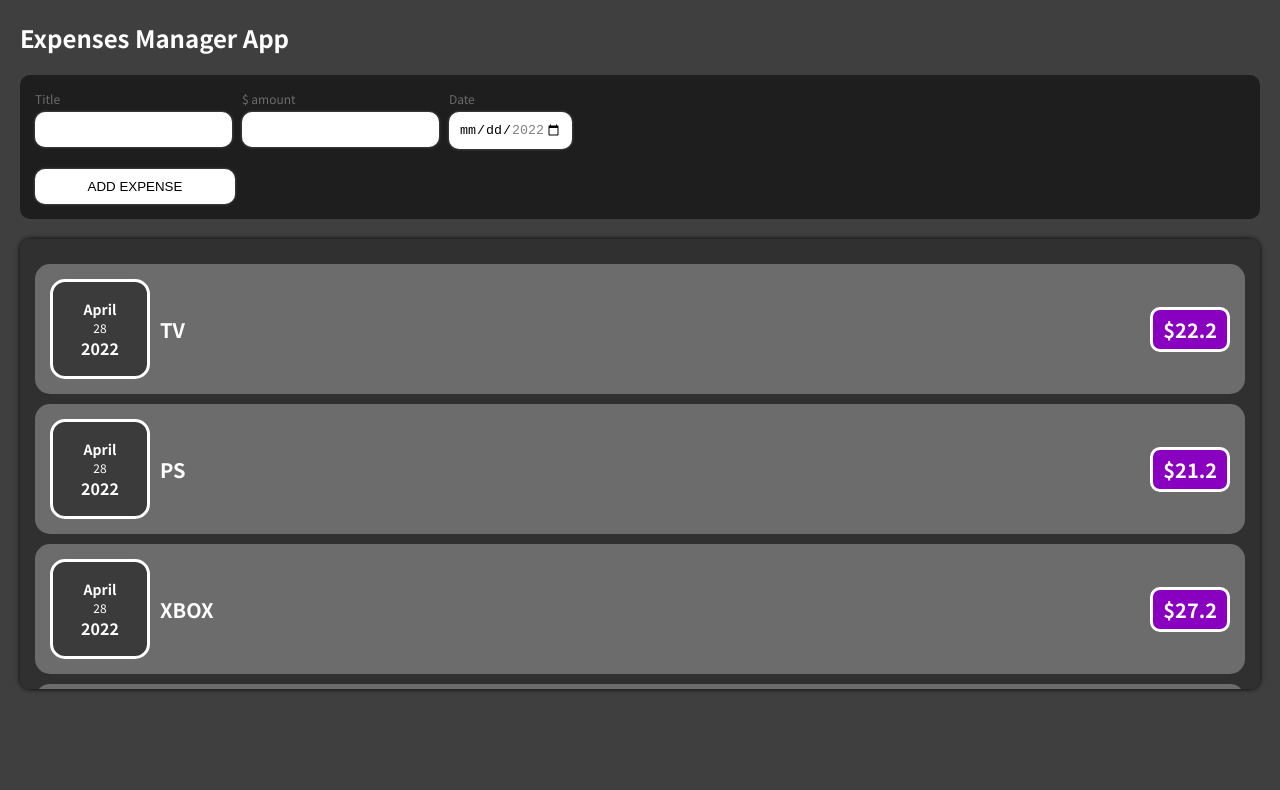
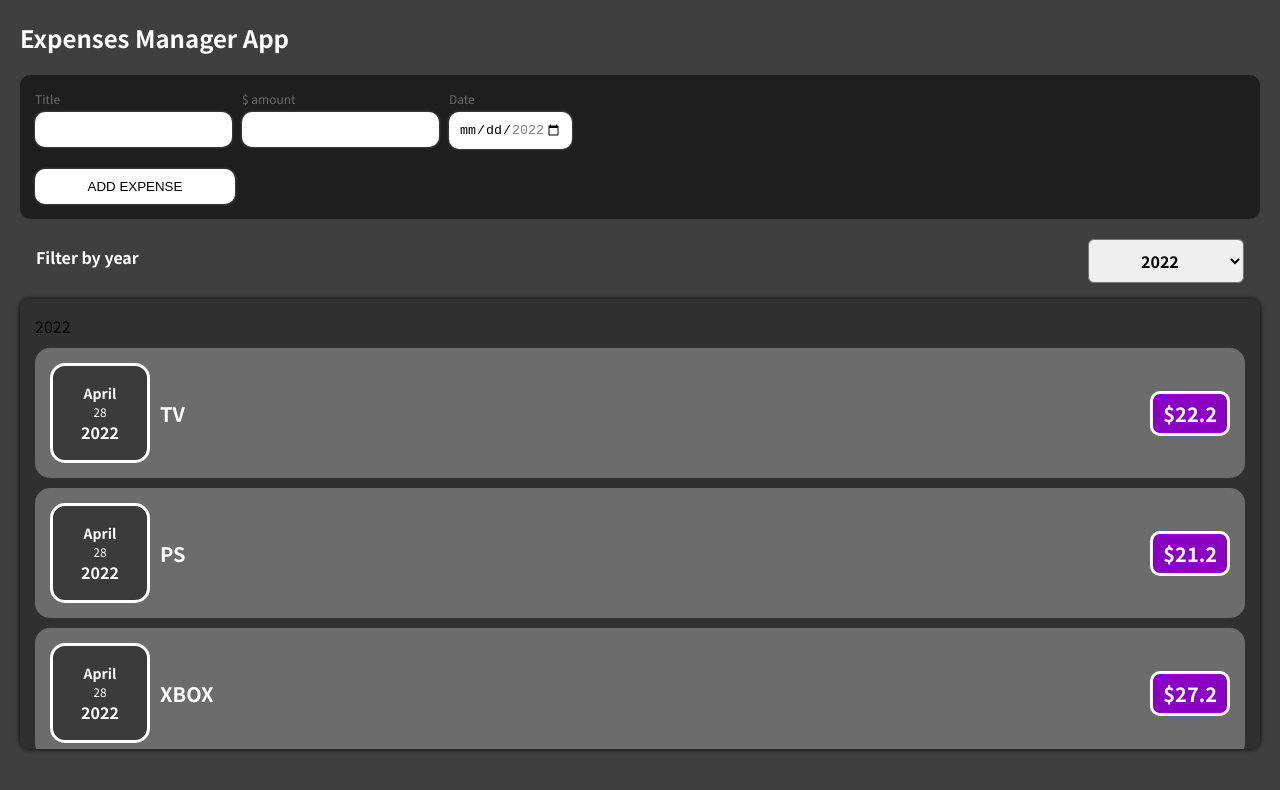
Before and after one commit to hushdev/React-pet-study, a React (Create React App) app: page / in a window 1280 px wide. Shown: the top 790 px of the page. Built offline with nearby package versions, Linux system fonts and the light colour scheme.

Commit message:
transfer data challenge

```diff
--- a/src/App.jsx
+++ b/src/App.jsx
@@ -1,9 +1,11 @@
-import React from "react";
-import ExpenseItem from "./components/Expenses/ExpenseItem";
-import Card from "./components/UI/Card";
+import React, {useState} from "react";
+import ExpensesList from './components/Expenses/ExpensesList';
 import NewExpense from "./components/NewExpense/NewExpense";
+import ExpensesFilter from './components/Expenses/ExpensesFilter';
 
 const App = () => {
+  const [yearFilter, setYearFilter] = useState('2022')
+
   const expenses = [
     { title: "TV", date: new Date(2022, 3, 28), price: 22.2 },
     { title: "PS", date: new Date(2022, 3, 28), price: 21.2 },
@@ -13,24 +15,19 @@ const App = () => {
   ];
 
   const pushExpense = (data) => {
-    console.log('From App.js');
     console.log(data);
+  }
+
+  const changeYear = (year) => {
+    setYearFilter(year);
   }
 
   return (
     <div className="container">
       <h2 className="h2">Expenses Manager App</h2>
       <NewExpense onSaveExpense={pushExpense}/>
-      <Card className="card_dark">
-        {expenses.map((item) => (
-          <ExpenseItem
-            title={item.title}
-            date={item.date}
-            price={item.price}
-            key={item.title}
-          />
-        ))}
-      </Card>
+      <ExpensesFilter onChangeYear={changeYear}/>
+      <ExpensesList expenses={expenses} year={yearFilter}/>
     </div>
   );
 }
--- /dev/null
+++ b/src/components/Expenses/ExpensesFilter.css
@@ -0,0 +1,24 @@
+.expenses-filter {
+  color: white;
+  padding: 0 1rem;
+}
+
+.expenses-filter__control {
+  display: flex;
+  width: 100%;
+  align-items: center;
+  justify-content: space-between;
+  margin: 1rem 0;
+}
+
+.expenses-filter label {
+  font-weight: bold;
+  margin-bottom: 0.5rem;
+}
+
+.expenses-filter select {
+  font: inherit;
+  padding: 0.5rem 3rem;
+  font-weight: bold;
+  border-radius: 6px;
+}
--- /dev/null
+++ b/src/components/Expenses/ExpensesFilter.jsx
@@ -0,0 +1,28 @@
+import React, {useState} from "react";
+
+import "./ExpensesFilter.css";
+
+const ExpensesFilter = (props) => {
+  const [value, setValue] = useState('2022');
+  const years = [2022, 2021, 2020, 2019];
+
+  const changeHandler = (e) => {
+    setValue(e.target.value);
+    props.onChangeYear(e.target.value);
+  }
+
+  return (
+    <div className="expenses-filter">
+      <div className="expenses-filter__control">
+        <label>Filter by year</label>
+        <select onChange={changeHandler} value={value}>
+          {years.map((year) => (
+            <option value={year} key={year}>{year}</option>
+          ))}
+        </select>
+      </div>
+    </div>
+  );
+};
+
+export default ExpensesFilter;
--- /dev/null
+++ b/src/components/Expenses/ExpensesList.jsx
@@ -0,0 +1,23 @@
+import React from "react";
+import ExpenseItem from "./ExpenseItem";
+import Card from "../UI/Card";
+
+const ExpensesList = (props) => {
+  let year = props.year;
+
+  return (
+    <Card className="card_dark">
+      {year}
+      {props.expenses.map((item) => (
+        <ExpenseItem
+          title={item.title}
+          date={item.date}
+          price={item.price}
+          key={item.title}
+        />
+      ))}
+    </Card>
+  );
+};
+
+export default ExpensesList;
```
